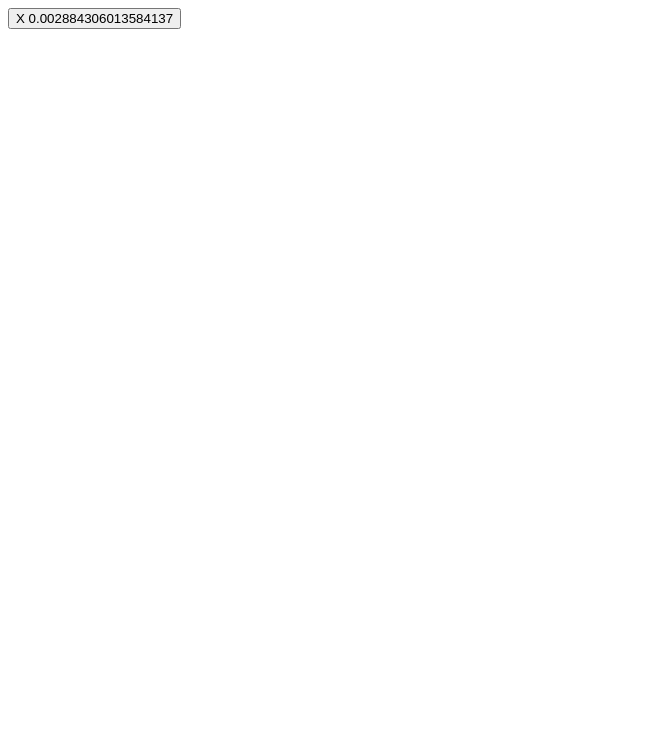
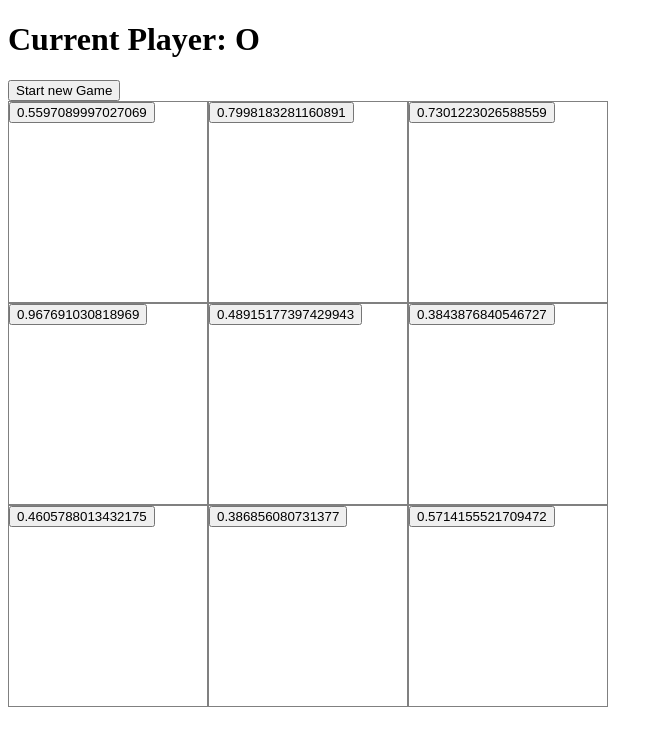
Before and after one commit to payne/TicTacToeFollowAlong, an Angular app: page / in a window 1280 px wide. Shown: the top 746 px of the page, without its empty margins (0-663 px from the left). Built offline with nearby package versions, Linux system fonts and the light colour scheme.

Commit message:
Board is working.  Time to remove rando.

```diff
--- a/src/app/app.component.html
+++ b/src/app/app.component.html
@@ -1,2 +1,2 @@
-<app-square [value]="'X'"></app-square>
+<app-board></app-board>
 <router-outlet></router-outlet>
--- a/src/app/board/board.component.html
+++ b/src/app/board/board.component.html
@@ -1 +1,12 @@
-<p>board works!</p>
+<h1>Current Player: {{player}}</h1>
+
+<button (click)="newGame()">Start new Game</button>
+
+<h2 *ngIf="winner">Player {{winner} won the game!</h2>
+
+<main>
+  <app-square *ngFor="let val of squares; let i = index"
+    [value]="val"
+    (click)="makeMove(i)">
+  </app-square>
+</main>
--- a/src/app/board/board.component.scss
+++ b/src/app/board/board.component.scss
@@ -0,0 +1,10 @@
+main {
+  display: grid;
+  grid-template-columns: 200px 200px 200px;
+  grid-gap: 0px;
+}
+
+app-square {
+  border: 1px gray solid;
+  height: 200px;
+}
```
